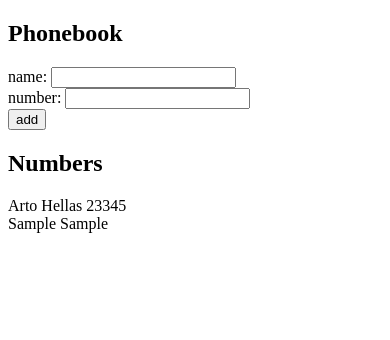
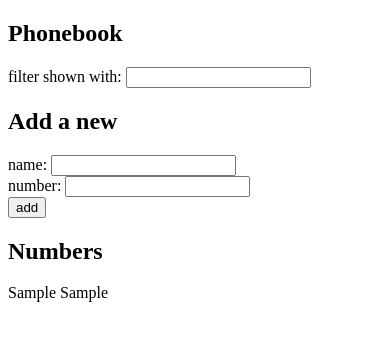
Before and after one commit to matveybobrov/vue_projects, a Vue app in the folder phonebook/: page / in a window 390 px wide. Both pictures are taken after typing "Sample", "Sample" into the empty fields and a click on the button "add". Shown: the top 340 px of the page. Built offline with nearby package versions, Linux system fonts and the light colour scheme.

Commit message:
2.9*: The Phonebook Step4

```diff
--- a/phonebook/src/App.vue
+++ b/phonebook/src/App.vue
@@ -4,10 +4,8 @@ export default {
     return {
       newName: '',
       newNumber: '',
-      people: [{
-        name: 'Arto Hellas',
-        number: '23345'
-      }]
+      filter: '',
+      people: []
     }
   },
   methods: {
@@ -26,6 +24,11 @@ export default {
       this.newName = ''
       this.newNumber = ''
     }
+  },
+  computed: {
+    filteredPeople() {
+      return this.people.filter(person => person.name.toLowerCase().includes(this.filter.toLowerCase()))
+    }
   }
 }
 </script>
@@ -33,6 +36,10 @@ export default {
 <template>
    <div>
       <h2>Phonebook</h2>
+      <div>
+        filter shown with: <input v-model="filter">
+      </div>
+      <h2>Add a new</h2>
       <form @submit.prevent="addPerson">
         <div>
           name: <input v-model="newName"/>
@@ -44,9 +51,14 @@ export default {
           <button type="submit">add</button>
         </div>
       </form>
+
       <h2>Numbers</h2>
-      <div v-for="person in people" :key="person.name">
-        {{ person.name }} {{ person.number }}
+      <div v-if="people.length === 0">No people in the phonebook</div>
+      <div v-else-if="filteredPeople.length === 0">No people with such filter</div>
+      <div v-else>
+        <div v-for="person in filteredPeople" :key="person.name">
+          {{ person.name }} {{ person.number }}
+        </div>
       </div>
     </div>
 </template>
```
